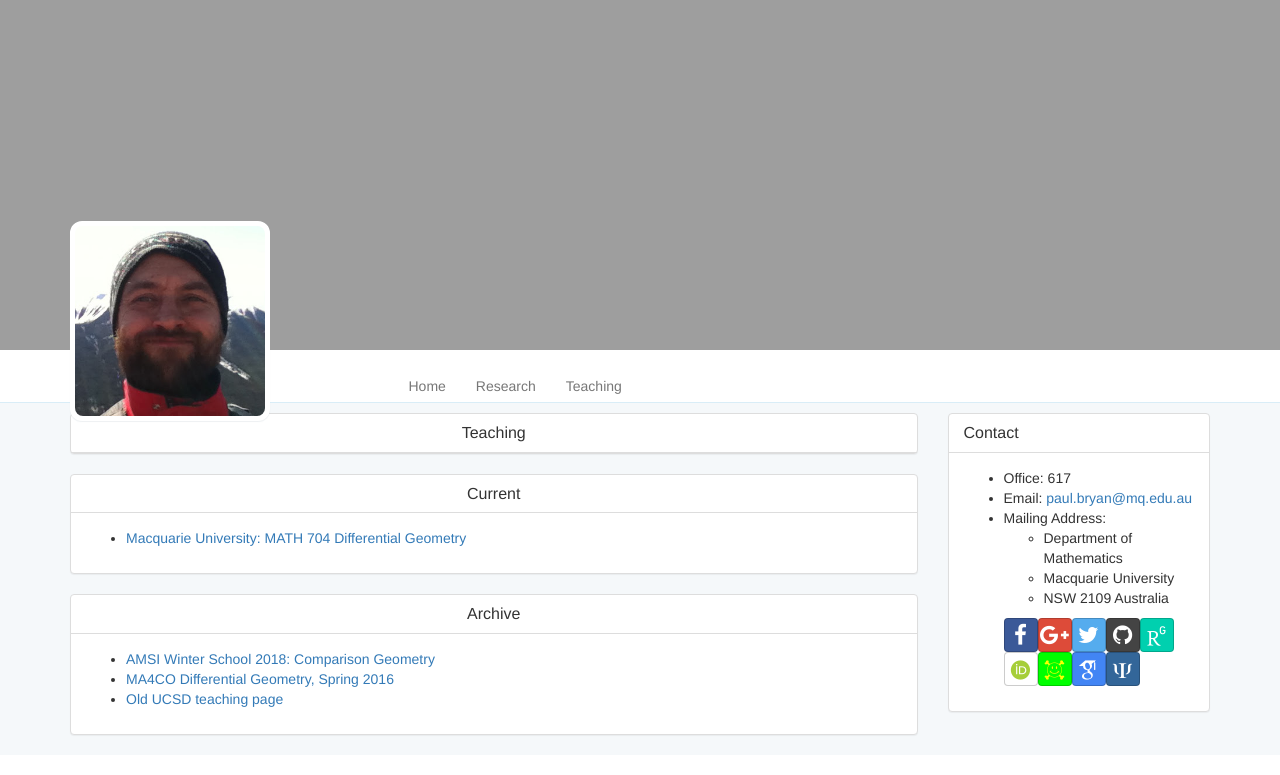
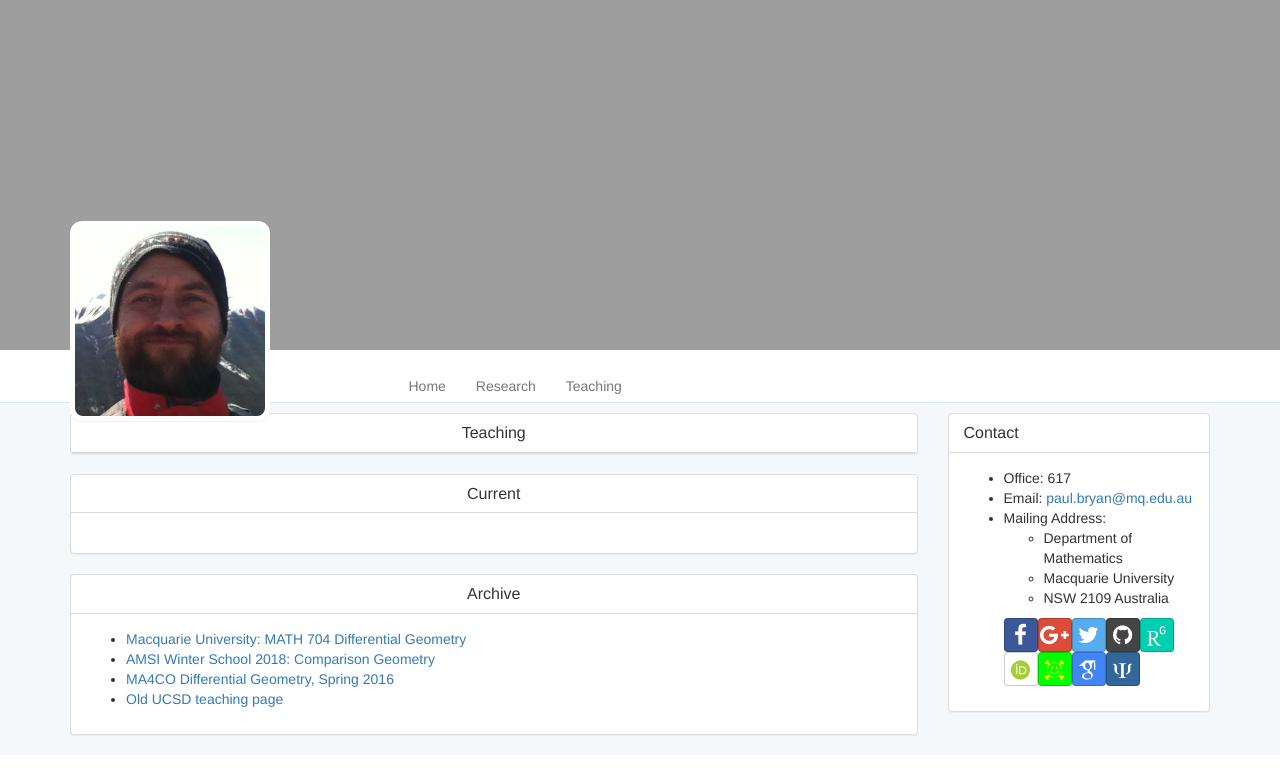
Before and after one commit to pabryan/pabryan.github.io, a Jekyll site: the page built from teaching/index.html, in a window 1280 px wide. Shown: the top 775 px of the page. Built offline with Jekyll 4.4.1, drawn with Linux system fonts in a browser that asks for light colours; some web fonts are replaced.

Commit message:
Moved mq_math704_dg into archive.

```diff
--- a/teaching/index.html
+++ b/teaching/index.html
@@ -10,7 +10,6 @@ description: "Paul Bryan: Mathematician - Teaching"
   </div>
   <div class="panel-body">
     <ul>
-      <li><a href="{{ site.baseurl }}/teaching/mq_math704_2018/">Macquarie University: MATH 704 Differential Geometry</a></li>
     </ul>
   </div>
 </div>
@@ -22,6 +21,7 @@ description: "Paul Bryan: Mathematician - Teaching"
   </div>
   <div class="panel-body">
     <ul>
+      <li><a href="{{ site.baseurl }}/teaching/mq_math704_2018/">Macquarie University: MATH 704 Differential Geometry</a></li>
       <li><a href="{{ site.baseurl }}/teaching/amsi_ws_2018/">AMSI Winter School 2018: Comparison Geometry</a></li>
       <li><a href="{{ site.baseurl }}/teaching/ma4c0/">MA4CO Differential Geometry, Spring 2016</a></li>
       <li><a href="http://www.math.ucsd.edu/~pbryan/">Old UCSD teaching page</a></li>
```
